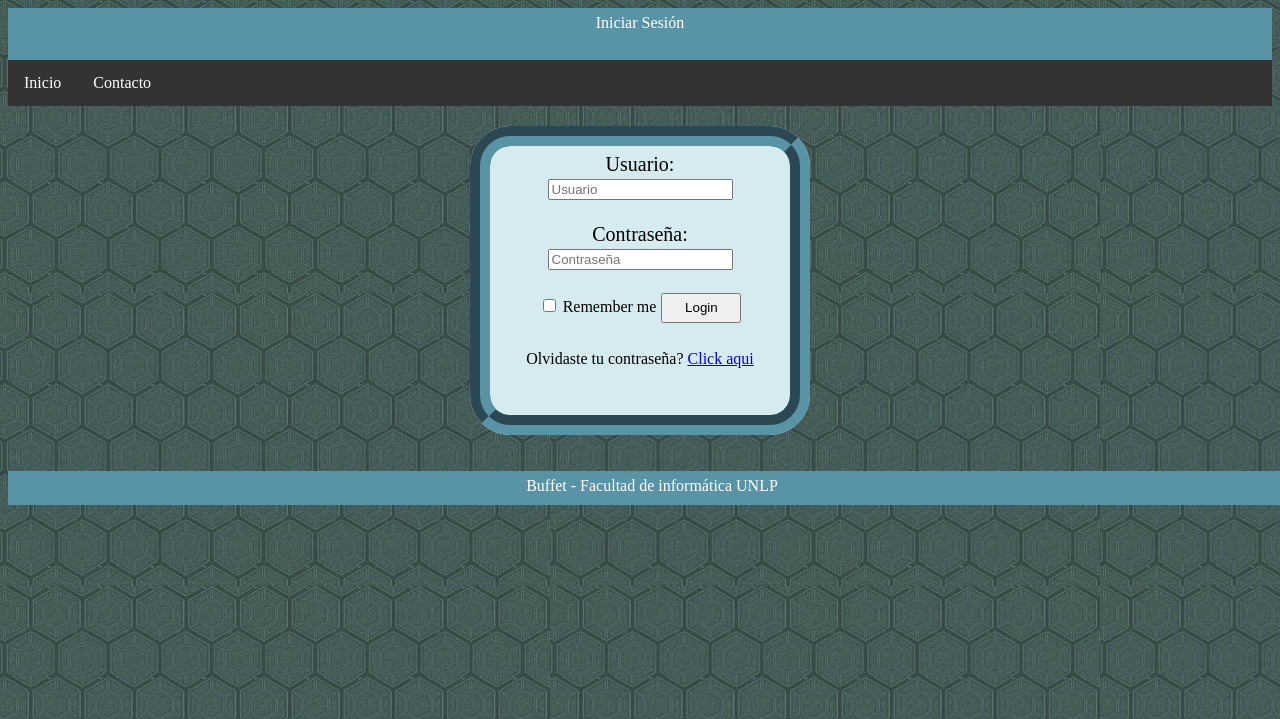
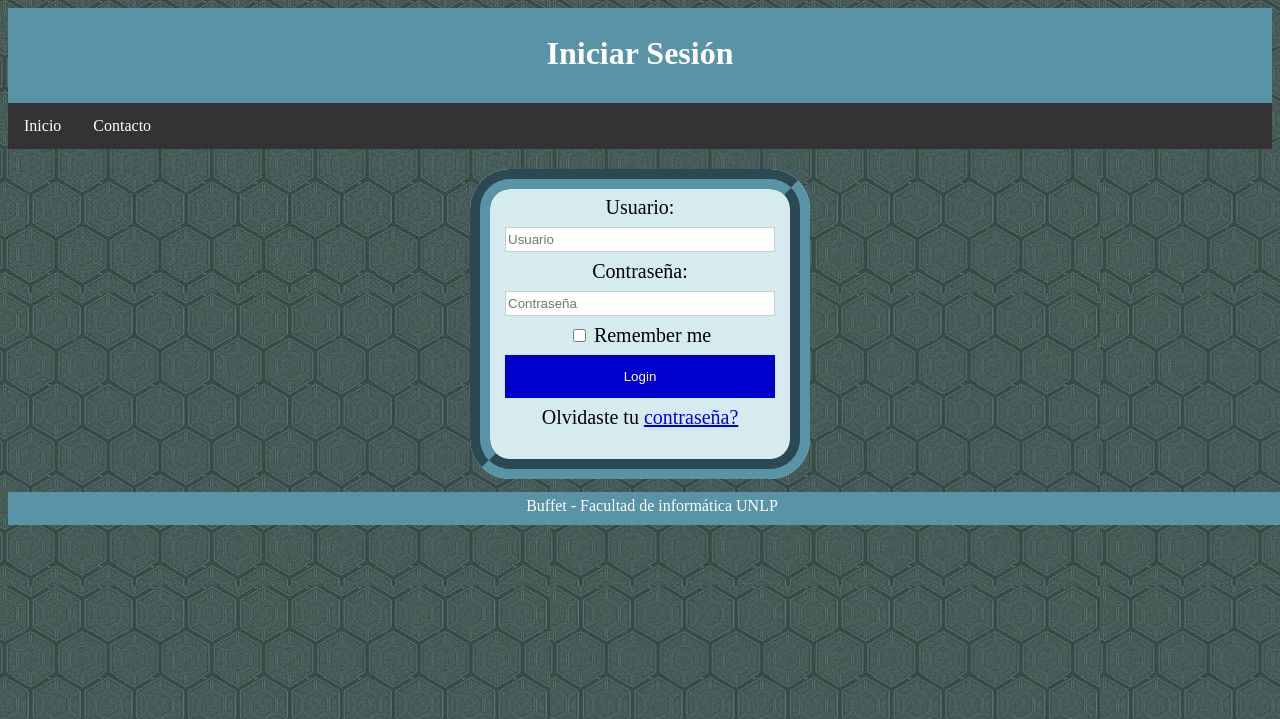
Before and after one commit to tomimagnelli/grupo55, a PHP site: page /login.html in a window 1280 px wide. Shown: the top 719 px of the page. Run offline with PHP 8.4, Linux system fonts and the light colour scheme.

Commit message:
Validacion de backend, login y style

```diff
--- a/backend.html
+++ b/backend.html
@@ -30,16 +30,16 @@
     <li><a href="#">ABM de usuarios</a></li>
     <li><a href="#">ABM de Pedidos online</a></li>
     <li><a href="listado.html">Listado de Productos</a></li>
-    <div class="submenu">
-    	<li><a href="#">Balance</a></li>
+    <li class="submenu"><a href="#">Balance</a>
 		<ul>
 	        <li><a href="#">Listado de productos faltantes</a></li>
 	        <li><a href="#">Listados de productos con stock m&iacute;nimo</a></li>
 	        <li><a href="altaproducto.html">Listado de ingresos realizadas entre 2 fechas</a></li>
 	        <li><a href="#">Listado de gastos realizados entre 2 fechas</a></li>
 		</ul>
-	</div>
+    </li>
     <li><a href="#">Configuraci&oacute;n del sitio</a></li>
+  </ul>
 
 </nav>
 
--- a/login.html
+++ b/login.html
@@ -7,7 +7,7 @@
 </head>
 <body>
 
-<header>Iniciar Sesi&oacute;n <br><br></header>
+<header><h1>Iniciar Sesi&oacute;n</h1></header>
 <nav class="barra">
   <ul>
     <li><a href="index.html">Inicio</a></li>
@@ -15,20 +15,20 @@
   </ul>
 </nav>
 
-<form method="get" action="backend.html">
+<form class="formLogin" method="get" action="backend.html">
 	<fieldset>
-	Usuario: <br>
-		<input type="text" name="usuario" required placeholder="Usuario"> <br><br>
-	Contraseña: <br>
-		<input type="password" name="contraseña" required placeholder="Contraseña"> <br><br>
+	<label>Usuario:</label>
+	<input type="text" name="usuario" required placeholder="Usuario">
+	<label>Contraseña:</label>
+	<input type="password" name="contraseña" required placeholder="Contraseña">
 
-	<font size="3px"><input type="checkbox" name="remember"> Remember me</font>
+	<input type="checkbox" name="remember"> <label>Remember me</label>
 
-	<input type="submit" name="login" value="Login" style="width:80px; height:30px"> <br><br>
+	<button type="submit">Login</button>
+	 Olvidaste tu <a href="#">contraseña?</a>
 
-	<font size="3px">Olvidaste tu contraseña? <a href="url">Click aqui</a></font>
+	</fieldset>
 
-	</fieldset><br><br>
 </form>
 
 <footer>Buffet - Facultad de inform&aacute;tica UNLP</footer>
--- a/style.css
+++ b/style.css
@@ -37,7 +37,6 @@ header, footer {
 }
 
 footer{
-  position: absolute
   margin-bottom: 0;
   width: 100%;
 }
@@ -55,6 +54,8 @@ div.md{
    border-width: 1px;
    border-style: solid;
    margin: auto;
+   margin-top: 1%;
+
    border-radius: 40px 40px 40px 40px;
    text-align: center;
 
@@ -82,9 +83,7 @@ div.info{
    border-width: 1px;
    border-style: solid;
    border-radius: 40px 40px 40px 40px;
-   border: 2px groove (internal value);
-
-
+   border: 2px groove;
 }
 
 div.info img {
@@ -153,7 +152,7 @@ fieldset {
     padding-bottom: 0.625em;
     padding-left: 0.75em;
     padding-right: 0.75em;
-    border: 2px groove (internal value);
+    border: 2px groove;
     border-color: #5993a6;
     border-width: 20px;
     text-align: center;
@@ -165,6 +164,8 @@ fieldset {
     margin: auto;
 
 }
+
+
 form{
     padding-top: 20px;
 
@@ -192,7 +193,7 @@ tr:nth-child(even) {
 }
 
 div.agregar input{
-    width:250;
+    width:250px;
     height:40px;
 }
 
@@ -211,7 +212,7 @@ fieldset.fieldAltaProd{
     padding-bottom: 0.625em;
     padding-left: 0.75em;
     padding-right: 0.75em;
-    border: 2px groove (internal value);
+    border: 2px groove;
     border-color: #5993a6;
     border-width: 20px;
     text-align: center;
@@ -253,3 +254,48 @@ fieldset.fieldAltaProd{
 }
 
 }
+
+.formLogin input[type=text], input[type=password] {
+    width: 100%;
+    height: 10%;
+    margin: 8px 0;
+    display: inline-block;
+    border: 1px solid #ccc;
+    box-sizing: border-box;
+}
+
+.formLogin button, .formAltaProd button {
+    background-color: #0000cc;
+    color: white;
+    padding: 14px 20px;
+    margin: 8px 0;
+    border: none;
+    cursor: pointer;
+    width: 100%;
+}
+
+.formAltaProd button {
+ margin-top: 15%;
+
+}
+
+.formLogin{
+    margin-bottom: 1%;
+}
+
+.formAltaProd input{
+    width: 100%;
+    height: 3%;
+    margin: 8px 0;
+    display: inline-block;
+    border: 1px solid #ccc;
+    box-sizing: border-box;
+}
+
+.formAltaProd select{
+    margin-bottom: 5%;
+    margin-top: 5%;
+    margin:auto;
+    width: 100%;
+    height: 3%;
+}
```
